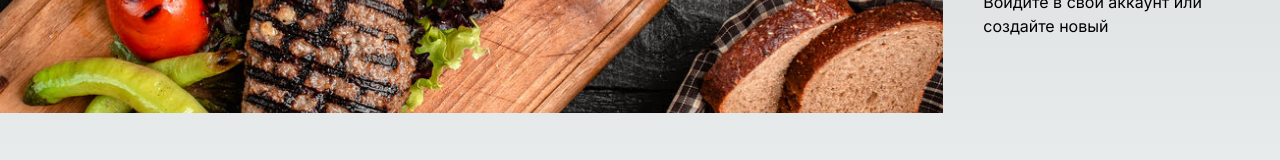
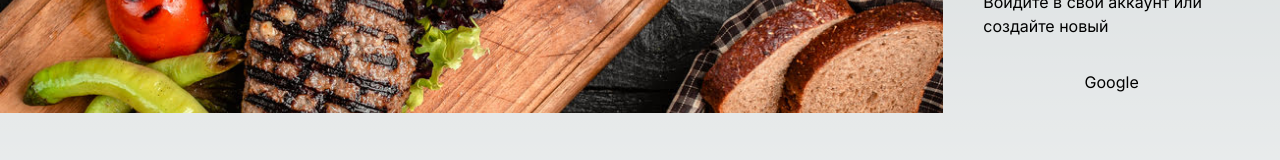
Before and after one commit to AlexanderBorisovVrn/food_flood, a Next.js app: page /login in a window 1280 px wide. Shown: the part 234-394 px from the top of the page. Built offline with nearby package versions, Linux system fonts and the light colour scheme.

Commit message:
feat:login page murkup

```diff
--- a/app/login/page.tsx
+++ b/app/login/page.tsx
@@ -15,6 +15,7 @@ const LoginPage = () => {
         <div className='p-10 flex flex-col gap-8'>
           <h1 className='font-bold '>Приветствуем!!</h1>
           <p>Войдите в свой аккаунт или создайте новый</p>
+          <button> Google</button>
         </div>
       </div>
     </main>
```
